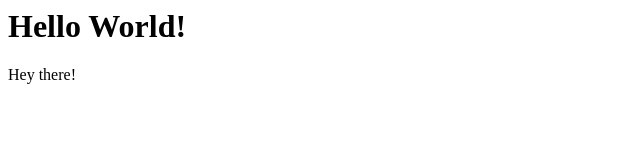
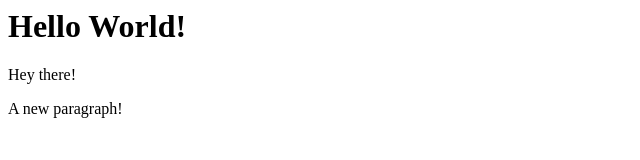
Before and after one commit to gallojm/CS560-Project, a plain HTML site: page index.html in a window 1280 px wide. Shown: the whole page, without its empty margins (0-640 px from the left). Drawn offline with Linux system fonts and the light colour scheme.

Commit message:
added text to index.html

```diff
--- a/index.html
+++ b/index.html
@@ -5,6 +5,9 @@
     <p>
       Hey there!
     </p>
+    <p>
+      A new paragraph!
+    </p>
   </body>
 
   </html>
```
